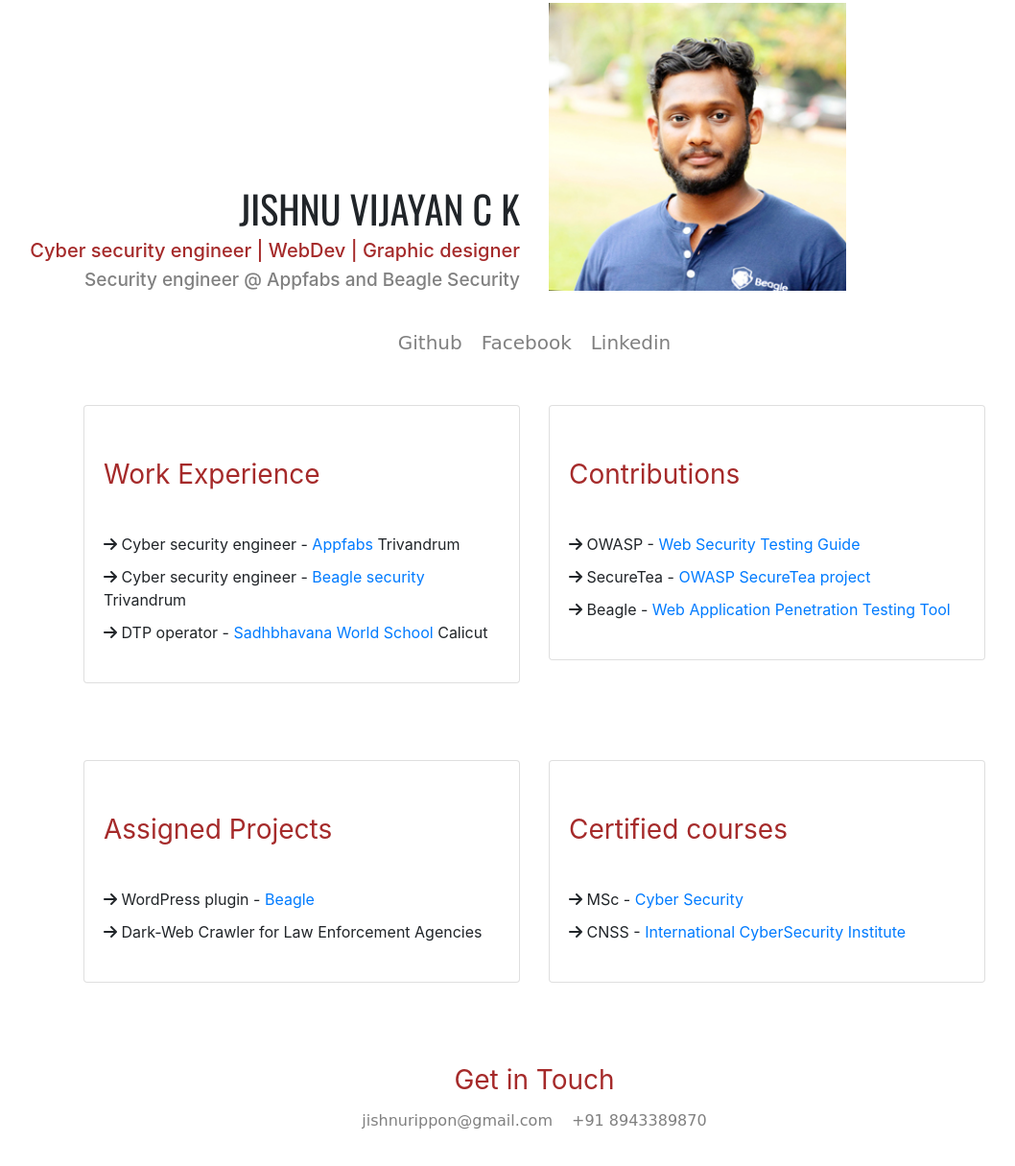
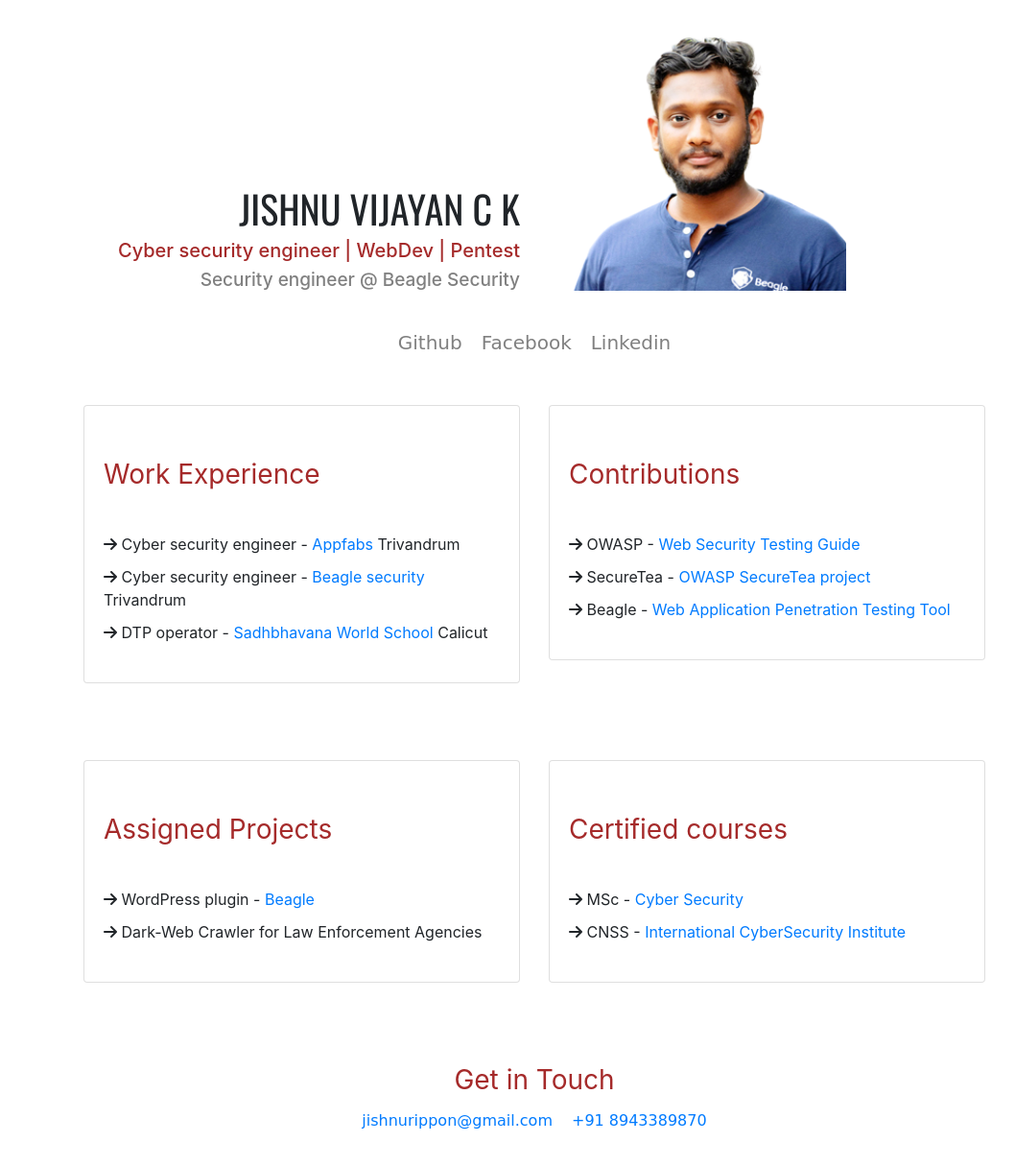
Before and after one commit to jishnurippon/jishnu, a plain HTML site: page index.html in a window 1280 px wide. Shown: the part 47-1262 px from the top of the page at 96% size, without its empty margins (83-1141 px from the left). Drawn offline with nearby package versions, Linux system fonts and the light colour scheme; a web font is replaced by a local one.

Commit message:
Change in profile photo

```diff
--- a/index.html
+++ b/index.html
@@ -26,12 +26,12 @@
             <div class="row justify-content-md-center">
                 <div class="col-sm-6 header-text">
                     <h1 class="main-head">JISHNU VIJAYAN C K</h1>
-                    <h2>Cyber security engineer | WebDev | Graphic designer</h2>
-                    <h3>Security engineer @ Appfabs and Beagle Security</h3>
+                    <h2>Cyber security engineer | WebDev | Pentest</h2>
+                    <h3>Security engineer @ Beagle Security</h3>
                 </div>
                 <div class="col-sm-6 header-image">
                     <div class="profile">
-                        <img src="images/jishnu.jpg">
+                        <img src="images/jishnu.png">
                     </div>
                 </div>
             </div>
@@ -160,8 +160,12 @@
     <footer>
         <div class="row justify-content-md-center footer-text">
             <div class="footer-h">Get in Touch</div>
-            <p class="footer-link">jishnurippon@gmail.com</p>
-            <p class="footer-link">+91 8943389870</p>
+            <p class="footer-link">
+                <a href="mailto:jishnurippon@gmail.com">jishnurippon@gmail.com</a>
+            </p>
+            <p class="footer-link">
+                <a href="tel://+91 8943389870">+91 8943389870</a>
+            </p>
         </div>
     </footer>
 </div>
```
Also changed, not shown: images/icons.png, images/jishnu.jpg (deleted), images/jishnu.png (added).
